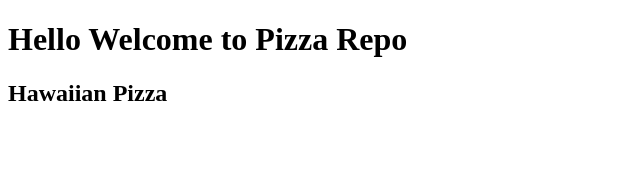
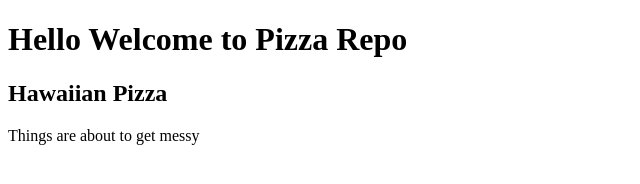
Before and after one commit to jinzne/pizza, a plain HTML site: page index.html in a window 1280 px wide. Shown: the whole page, without its empty margins (0-640 px from the left). Drawn offline with Linux system fonts and the light colour scheme.

Commit message:
messy situation

```diff
--- a/index.html
+++ b/index.html
@@ -7,5 +7,6 @@
 <body>
 <h1>Hello Welcome to Pizza Repo</h1>
 <h2>Hawaiian Pizza</h2>
+<p>Things are about to get messy</p>
 </body>
 </html>
```
